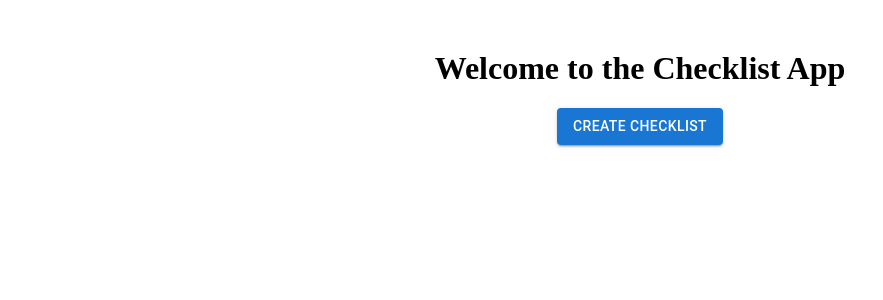
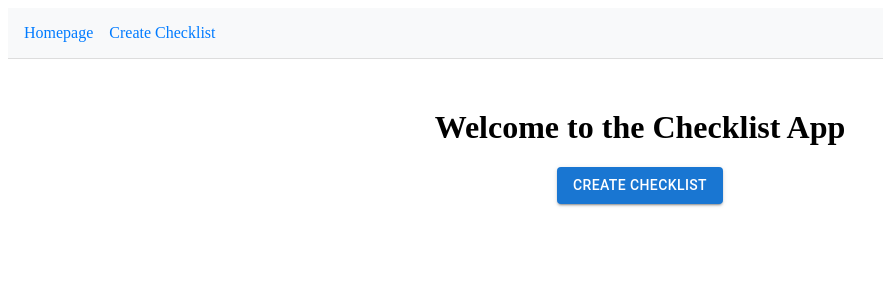
Before and after one commit to ahmadssadiq/CS391-checklist-final-project, a React (Vite) app: page / in a window 1280 px wide. Shown: the top 300 px of the page, without its empty margins (0-883 px from the left). Built offline with nearby package versions, Linux system fonts and the light colour scheme.

Commit message:
added component for navbar

```diff
--- a/src/App.tsx
+++ b/src/App.tsx
@@ -1,13 +1,22 @@
-
 import { BrowserRouter as Router, Routes, Route } from 'react-router-dom';
+// Importing components for the application
 import Homepage from './components/Homepage';
 import CreateChecklist from './components/CreateChecklist';
+import Navbar from './components/Navbar';
 
+// Main App component
 export default function App() {
   return (
+    // The Router component wraps the entire application to enable routing
     <Router>
+      {/* Navbar Component: Displays a navigation bar with links to different pages */}
+      <Navbar />
+
+      {/* Routes: Define the paths and the corresponding components to render */}
       <Routes>
+        {/* Route for the Homepage */}
         <Route path="/" element={<Homepage />} />
+        {/* Route for the Create Checklist page */}
         <Route path="/create-checklist" element={<CreateChecklist />} />
       </Routes>
     </Router>
--- /dev/null
+++ b/src/components/Navbar.tsx
@@ -0,0 +1,48 @@
+import { Link } from 'react-router-dom'; // Importing the Link component for navigation
+
+// Navbar component: Displays a navigation bar with links to different pages
+export default function Navbar() {
+  // Inline styles for the navbar container
+  const navbarStyle = {
+    backgroundColor: '#f8f9fa', // Light background color
+    padding: '1rem', // Padding around the navbar
+    borderBottom: '1px solid #ddd', // Subtle border at the bottom for separation
+  };
+
+  // Inline styles for the unordered list containing navigation links
+  const navListStyle = {
+    display: 'flex', // Display links in a horizontal row
+    listStyleType: 'none', // Remove bullet points
+    gap: '1rem', // Add spacing between links
+    margin: 0, // Remove default margin
+    padding: 0, // Remove default padding
+    justifyContent: 'flex-start', // Align links to the left
+  };
+
+  // Inline styles for individual links
+  const linkStyle = {
+    textDecoration: 'none', // Remove underline from links
+    color: '#007bff', // Blue color for links
+  };
+
+  return (
+    // Navbar container
+    <nav style={navbarStyle}>
+      {/* Unordered list for navigation links */}
+      <ul style={navListStyle}>
+        {/* Link to the Homepage */}
+        <li>
+          <Link to="/" style={linkStyle}>
+            Homepage
+          </Link>
+        </li>
+        {/* Link to the Create Checklist page */}
+        <li>
+          <Link to="/create-checklist" style={linkStyle}>
+            Create Checklist
+          </Link>
+        </li>
+      </ul>
+    </nav>
+  );
+};
```
